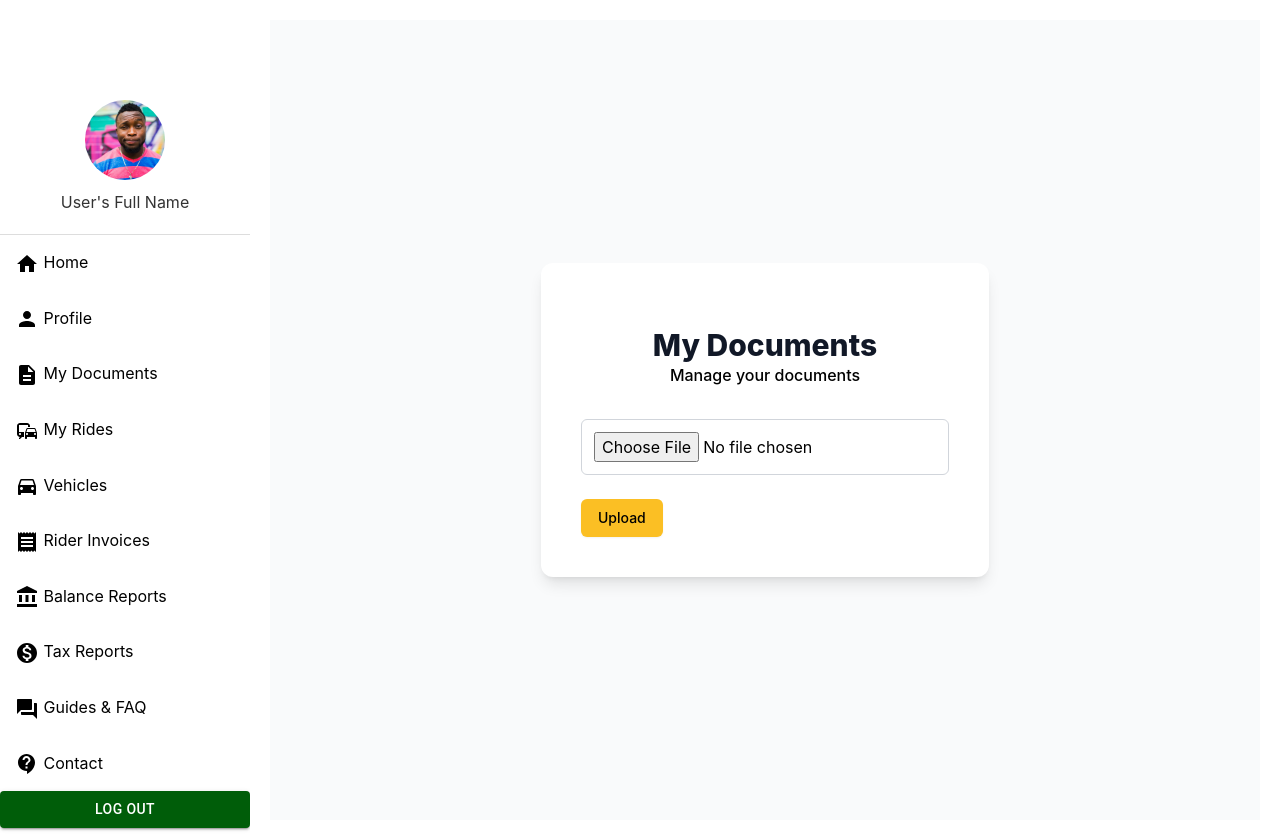
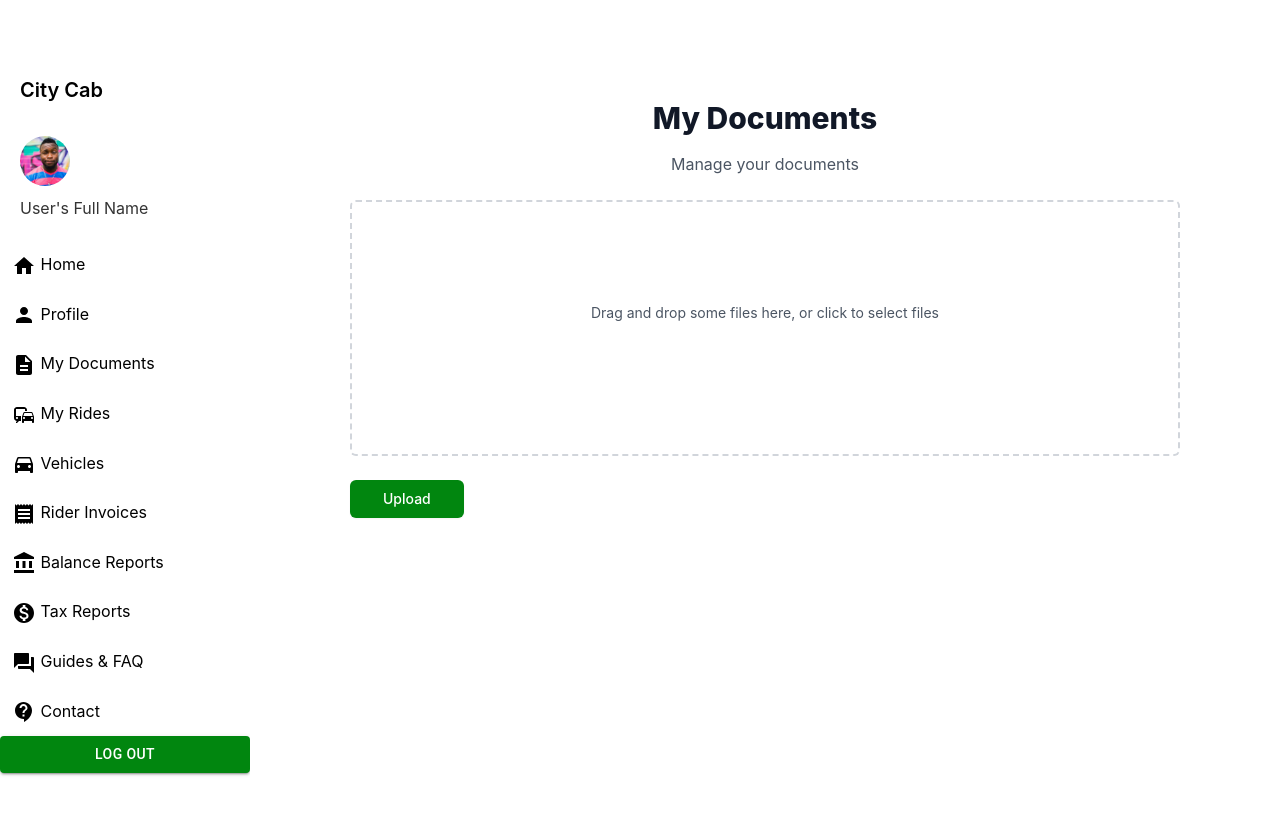
Before and after one commit to muza97/Go-Taxi-Driver.app, a React (Create React App) app in the folder go-taxi-driver.web/: page /document in a window 1280 px wide. After the commit the page ends 800 px from the top, so only its background shows below. Built offline with nearby package versions, Linux system fonts and the light colour scheme.

Commit message:
added changes to MyDocuments.js

```diff
--- a/go-taxi-driver.web/src/App.css
+++ b/go-taxi-driver.web/src/App.css
@@ -28,7 +28,7 @@
   flex-direction: column;
   height: 100vh;
   background-color: #ffffff;
-  padding-top: 1em;
+  padding-top: 0;
   padding-bottom: o;
   margin-bottom: o;
 }
@@ -47,25 +47,25 @@
 
 .sidebar a {
   color: rgb(0, 0, 0);
-  padding: 15px;
+  padding: 12px;
   text-decoration: none;
   display: block;
 }
 
 .sidebar a:hover {
-  background-color: #b7a7a7;
+  background-color: #bab7b7;
 }
 .sidebar .user-profile {
   display: flex;
   flex-direction: column;
-  align-items: center;
+  align-items: left;
   padding: 20px;
-  border-bottom: 1px solid #ddd; /* Add a line to separate the profile from the links */
+
 }
 
 .sidebar .profile-pic {
-  width: 80px; /* Or whatever size you want */
-  height: 80px; /* Make sure this is the same as the width for a circle */
+  width: 50px; /* Or whatever size you want */
+  height: 50px; /* Make sure this is the same as the width for a circle */
   border-radius: 50%; /* This will make the image round */
   margin-bottom: 10px;
   object-fit: cover;
@@ -74,9 +74,18 @@
 .sidebar .user-info .user-name,
 .sidebar .user-info .user-email {
   color: #333; /* This is a dark color for the text */
-  text-align: center; /* Center the text */
+  text-align: between; /* Center the text */
 }
 
+
+.logo-container {
+  width: 100%;
+  /* Remove the border-bottom line */
+  padding: 0rem 0.5rem; /* Adjust the padding to suit your design */
+  background: #fff; /* Set background color if necessary */
+
+
+}
 
 .content {
   margin-left: 250px;
--- a/go-taxi-driver.web/src/components/LogoutButton.js
+++ b/go-taxi-driver.web/src/components/LogoutButton.js
@@ -21,7 +21,7 @@ const LogoutButton = () => {
         color="primary"
         variant="contained"
         fullWidth
-        style={{ backgroundColor: '#005d09', color: 'white' }}>
+        style={{ backgroundColor: '#01860f', color: 'white' }}>
         Log Out
       </Button>
     );
--- a/go-taxi-driver.web/src/components/Sidebar.js
+++ b/go-taxi-driver.web/src/components/Sidebar.js
@@ -21,6 +21,11 @@ const Sidebar = () => {
 
   return (
     <div className="sidebar">
+  {/* Logo container at the very top */}
+  <div className="logo-container">
+    <Link to="/" className="font-semibold text-xl text-gray-900">City Cab</Link>
+  </div>
+
       <div className="user-profile">
         <img src={user.avatar} alt="Profile" className="profile-pic" />
         <div className="user-info">
--- a/go-taxi-driver.web/src/pages/MyDocuments.js
+++ b/go-taxi-driver.web/src/pages/MyDocuments.js
@@ -39,29 +39,32 @@ const MyDocuments = () => {
   };
 
   return (
-    <div className="bg-gray-50 min-h-screen flex flex-col items-center justify-center">
-      <div className="max-w-md w-full space-y-8 p-10 bg-white rounded-xl shadow-lg">
+    <div className="bg-white p-20 rounded-xl  min-w-md w-full mx-auto">
       <div className="text-center">
-          <h2 className="mt-6 text-3xl font-extrabold text-gray-900">My Documents</h2>
-          <p className="font-medium text-primary-600 hover:text-primary-500">Manage your documents</p>
+        <h2 className="text-3xl font-extrabold text-gray-900 mb-4">My Documents</h2>
+        <p className="mb-6 text-gray-600">Manage your documents</p>
       </div>
-        <form className="space-y-6" onSubmit={handleFileChange}>
-          <input
-            type="file"
-            className="w-full p-3 border border-gray-300 rounded-md"
-            onChange={handleUpload}
-            required
-          />
+      <form className="space-y-6">
+        <div className="flex justify-center items-center w-full">
+          <label htmlFor="file-upload" className="flex flex-col justify-center items-center w-full h-64 border-2 border-gray-300 border-dashed rounded-md bg-white">
+            <div className="text-center">
+              <p className="text-sm text-gray-600">
+                Drag and drop some files here, or click to select files
+              </p>
+            </div>
+            <input id="file-upload" name="file-upload" type="file" className="opacity-0" onChange={handleFileChange} />
+          </label>
+        </div>
         <button
           type="submit"
-            className="w-min flex justify-center py-2 px-4 border border-transparent rounded-md shadow-sm text-sm font-medium"
-            style={{ backgroundColor: themeColors.bgColor(1), color: themeColors.text }}
+          className="w-min flex justify-center py-2 px-8 border border-transparent rounded-md shadow-sm text-sm font-medium text-white"
+          style={{ backgroundColor: '#01860f' }}
+          onClick={handleUpload}
         >
           Upload
         </button>
       </form>
     </div>
-    </div>
   );
 };
 
--- a/go-taxi-driver.web/src/pages/Profile.js
+++ b/go-taxi-driver.web/src/pages/Profile.js
@@ -33,15 +33,18 @@ const Profile = () => {
   };
 
   return (
-    <Paper style={{ padding: 16, margin: '16px 0' }}>
+    <Paper elevation={0} style={{ padding: 16, margin: '16px 0' }}>
+      <div className="bg-white p-30 min-w-md w-full mx-auto">
 
-      <h1 className="mt-2 text-3xl font-bold text-gray-900">My Profile</h1>
-      <h5 className="mt-2 text-3xl font-bold text-gray-900"></h5>
-      <h5 className="mt-2 text-3xl font-bold text-gray-900"></h5>
+
+      <h1 className="mt-2 text-3xl font-semibold text-gray-900">My Profile</h1>
+
       <div className="text-left">
       <p className="font-medium text-primary-600 hover:text-primary-500">Manage your personal information</p>
           </div>
       <form className="space-y-10" onSubmit={handleSaveProfile}>
+      <div>
+      <label htmlFor="name" className="block text-sm font-semibold text-gray-700">Name</label>
       <input
               type="name"
               name="name"
@@ -51,6 +54,9 @@ const Profile = () => {
               className="w-full p-3 border border-gray-300 rounded-md"
               required
             />
+            </div>
+            <div>
+            <label htmlFor="email" className="block text-sm font-semibold text-gray-700">Email</label>
         <input
               type="email"
               name="email"
@@ -60,6 +66,9 @@ const Profile = () => {
               className="w-full p-3 border border-gray-300 rounded-md"
               required
             />
+            </div>
+            <div>
+            <label htmlFor="phonenumber" className="block text-sm font-semibold text-gray-700">Phonenumber</label>
         <input
               type="phoneNumber"
               name="phonenumber"
@@ -69,6 +78,9 @@ const Profile = () => {
               className="w-full p-3 border border-gray-300 rounded-md"
               required
             />
+            </div>
+            <div>
+            <label htmlFor="licensenumber" className="block text-sm font-semibold text-gray-700">Licensenumber</label>
         <input
               type="licenseNumber"
               name="licensenumber"
@@ -78,11 +90,12 @@ const Profile = () => {
               className="w-full p-3 border border-gray-300 rounded-md"
               required
             />
+            </div>
         {editMode ? (
   <button
     type="button"
     className="w-min flex justify-center py-2 px-4 border border-transparent rounded-md shadow-sm text-sm font-medium"
-    style={{ backgroundColor: '#b7a7a7', color: themeColors.text }}
+    style={{ backgroundColor: '#bab7b7', color: themeColors.text }}
     onClick={handleSaveProfile}
   >
     Spara
@@ -91,7 +104,7 @@ const Profile = () => {
   <button
     type="button"
     className="w-min flex justify-center py-2 px-4 border border-transparent rounded-md shadow-sm text-sm font-medium"
-    style={{ backgroundColor: '#b7a7a7', color: themeColors.text }}
+    style={{ backgroundColor: '#bab7b7', color: themeColors.text }}
     onClick={toggleEditMode}
   >
     Redigera
@@ -99,7 +112,9 @@ const Profile = () => {
 )}
 
       </form>
+      </div>
     </Paper>
+
   );
 };
 
```
Also changed, not shown: go-taxi-driver.web/src/App.js (+0 -52 lines). Lines whose indentation alone changed are shown as unchanged.
